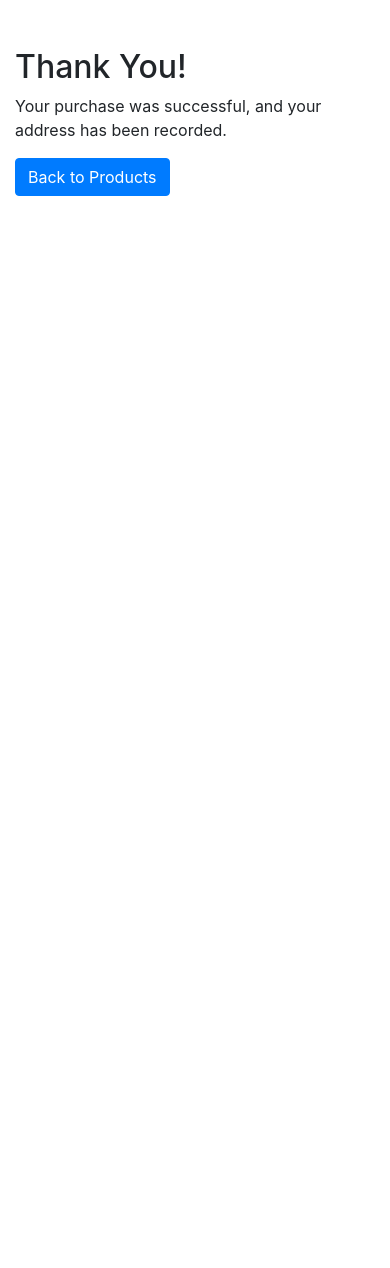
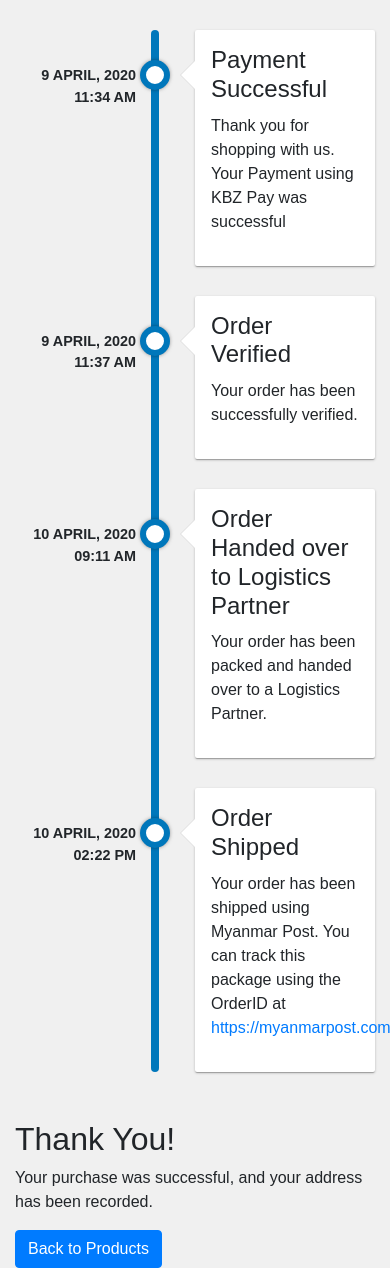
Before and after one commit to JamesSerenio/Serenio-pdo-crud, a PHP site: page /assets/address/success.php in a window 390 px wide. Before the commit the page ends 196 px from the top, so only its background shows below. Run offline with PHP 8.4, Linux system fonts and the light colour scheme.

Commit message:
update for success and payment

```diff
--- a/assets/address/success.php
+++ b/assets/address/success.php
@@ -6,9 +6,125 @@
     <title>Success</title>
     <link rel="stylesheet" href="https://stackpath.bootstrapcdn.com/bootstrap/4.5.2/css/bootstrap.min.css">
 </head>
+<style>
+  body {
+    background: #f0f0f0;
+    font-family: sans-serif;
+    padding-top: 30px;
+}
+ul.timeline {
+    position: relative;
+    list-style-type: none;
+    padding-left: 180px;
+}
+ul.timeline:before {
+    position: absolute;
+    display: block;
+    left: 136px;
+    width: 8px;
+    height: 100%;
+    border-radius: 4px;
+    background-color: #07b;
+    content: ' ';
+}
+ul.timeline .event {
+    position: relative;
+    padding: 16px;
+    background: white;
+    border-radius: 2px;
+    box-shadow: 0 1px 3px 0 rgba(0, 0, 0, .2), 0 1px 1px 0 rgba(0, 0, 0, .14), 0 2px 1px -1px rgba(0, 0, 0, .12);
+    padding: 16px;
+    margin-bottom: 30px;
+}
+ul.timeline .event:before {
+    display: block;
+    position: absolute;
+    top: 30px;
+    left: -55px;
+    width: 30px;
+    height: 30px;
+    border: 6px solid #07b;
+    border-radius: 50%;
+    background-color: white;
+    box-shadow: 0 0 4px -1px rgba(0, 0, 0, 0.6);
+    content: ' ';
+}
+ul.timeline h3 {
+    font-size: 1.5em;
+    margin-top: 0;
+    margin-bottom: 10px;
+}
+ul.timeline .time {
+    position: absolute;
+    display: block;
+    width: 120px;
+    top: 35px;
+    left: -179px;
+    font-size: 0.9em;
+    text-align: right;
+    font-weight: 600;
+    text-transform: uppercase;
+}
+ul.timeline .time > .glyphicon-time {
+    top: 2px;
+}
+ul.timeline .left-arrow:before {
+    position: absolute;
+    top: 30px;
+    left: -15px;
+    display: inline-block;
+    border-top: 15px solid transparent;
+    border-right: 15px solid #ddd;
+    border-left: 0 solid #ddd;
+    border-bottom: 15px solid transparent;
+    content: ' ';
+}
+ul.timeline .left-arrow:after {
+    position: absolute;
+    top: 30px;
+    left: -14px;
+    display: inline-block;
+    border-top: 15px solid transparent;
+    border-right: 15px solid #fff;
+    border-left: 0 solid #fff;
+    border-bottom: 15px solid transparent;
+    content: ' ';
+}
+</style>
 <body>
+<div class="container">
+  <ul class="timeline">
+    <li class="event">
+      <div class="left-arrow"></div>
+      <div class="time">9 April, 2020<br> 11:34 AM <span class="glyphicon glyphicon-time"></span></div>
+      <h3>Payment Successful</h3>
+      <div class="description"><p>Thank you for shopping with us. Your Payment using KBZ Pay was successful</p></div>
+    </li>
+    <li class="event">
+      <div class="left-arrow"></div>
+      <div class="time">9 April, 2020 <br> 11:37 AM <span class="glyphicon glyphicon-time"></span></div>
+      <h3>Order Verified</h3>
+      <div class="description"><p>Your order has been successfully verified.
+</p></div>
+    </li>
+     <li class="event">
+      <div class="left-arrow"></div>
+      <div class="time">10 April, 2020 <br> 09:11 AM <span class="glyphicon glyphicon-time"></span></div>
+      <h3>Order Handed over to Logistics Partner</h3>
+      <div class="description"><p>Your order has been packed and handed over to a Logistics Partner.
+</p></div>
+    </li>
+     <li class="event">
+      <div class="left-arrow"></div>
+      <div class="time">10 April, 2020 <br> 02:22 PM <span class="glyphicon glyphicon-time"></span></div>
+      <h3>Order Shipped</h3>
+      <div class="description"><p>Your order has been shipped using Myanmar Post. You can track this package using the OrderID at <a href="https://myanmarpost.com/"> https://myanmarpost.com</a>
+</p></div>
+    </li>
+  </ul>
+</div>
 
-    <div class="container mt-5">
+<div class="container mt-5">
         <h2>Thank You!</h2>
         <p>Your purchase was successful, and your address has been recorded.</p>
         <a href="index.php" class="btn btn-primary">Back to Products</a>
--- a/index.php
+++ b/index.php
@@ -144,7 +144,7 @@
         }
 
         document.getElementById('buyButton').addEventListener('click', () => {
-            window.location.href = 'assets/address/address.php';
+            window.location.href = 'assets/address/payment.php';
         });
     </script>
 
```
Also changed, not shown: assets/address/payment.php (added, +202 -0 lines), payment and logistic/logistics.php (deleted, +0 -260 lines), payment and logistic/payment.php (deleted, +0 -56 lines).
